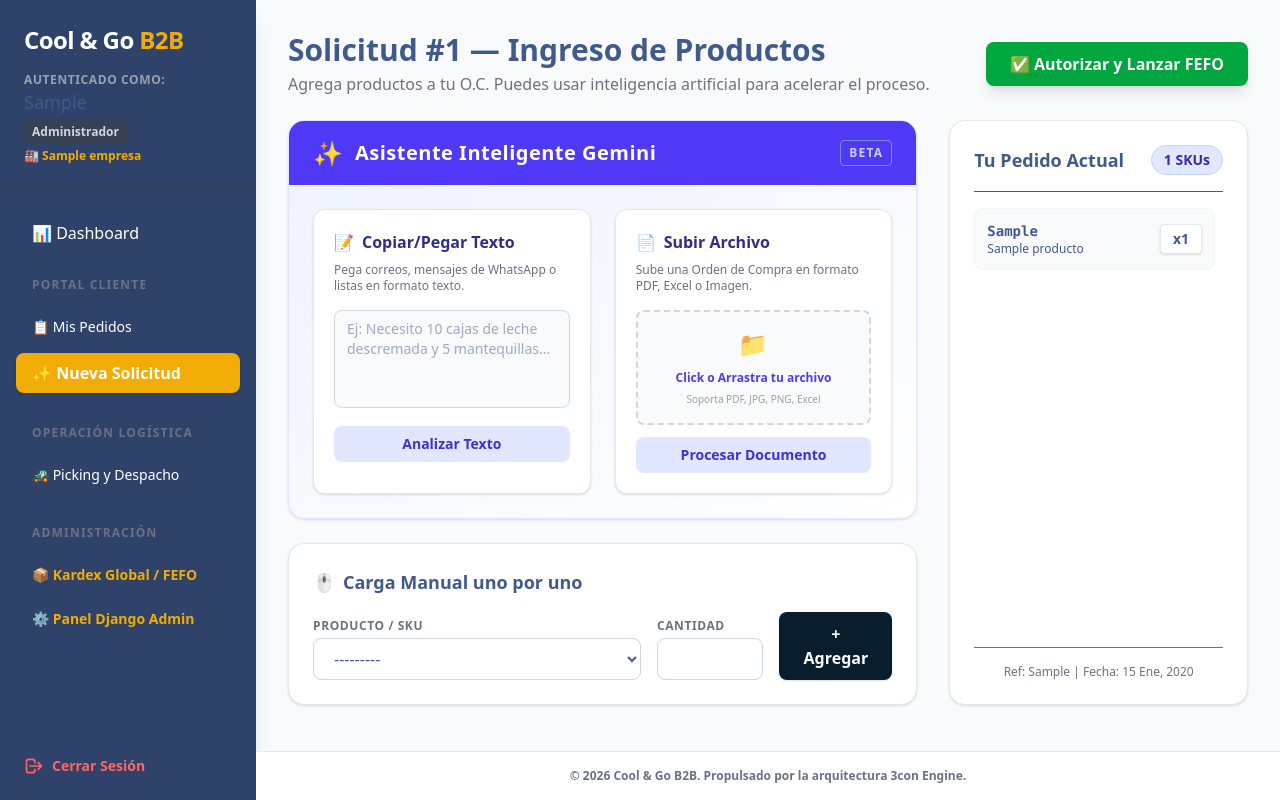
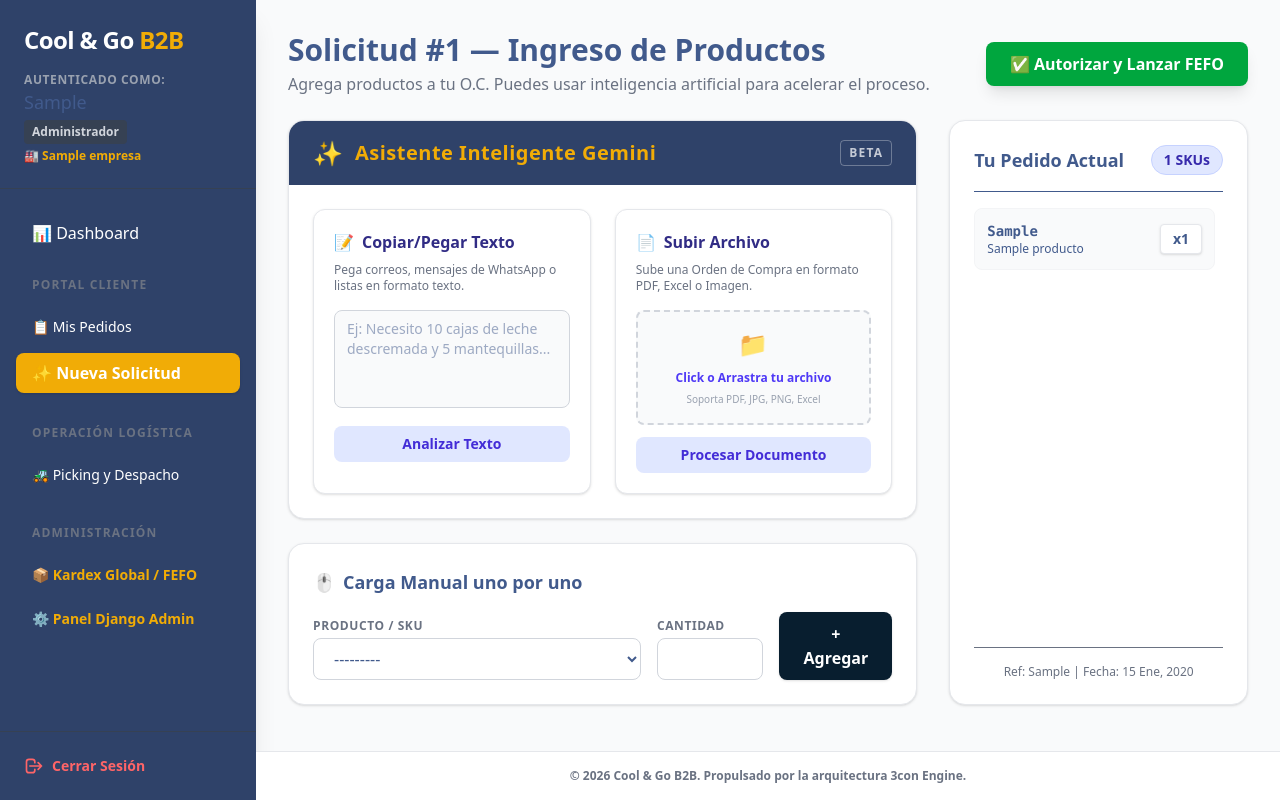
Before and after one commit to CiroCortes/b2b_cool_and_goo, a Django app: page /solicitudes/1/items/ in a window 1280 px wide. Run offline with Django 5.2, Linux system fonts and the light colour scheme; a user stored in the database is signed in; tables that the repository leaves empty hold one stand-in row (values such as "Sample post"); style sheets or scripts are compiled from the project's sources; parts of the project's set-up code (start-up, migrations or seed data) failed here and were passed over; some libraries are stand-ins or nearby versions.

Commit message:
actualizamos algunas graficas

```diff
--- a/templates/base.html
+++ b/templates/base.html
@@ -20,15 +20,37 @@
             --brand-yellow: #F1AC06;
             --brand-dark: #2F4269;
         }
-        .bg-primary { background-color: var(--brand-blue) !important; color: white !important; }
-        .text-primary { color: var(--brand-blue) !important; }
-        .border-primary { border-color: var(--brand-blue) !important; }
 
-        .bg-accent { background-color: var(--brand-yellow) !important; color: white !important; }
-        .text-accent { color: var(--brand-yellow) !important; }
+        /* ── Colores base ──────────────────────────────────────────── */
+        .bg-primary       { background-color: var(--brand-blue) !important; color: white !important; }
+        .text-primary     { color: var(--brand-blue) !important; }
+        .border-primary   { border-color: var(--brand-blue) !important; }
+
+        .bg-accent        { background-color: var(--brand-yellow) !important; color: white !important; }
+        .text-accent      { color: var(--brand-yellow) !important; }
 
         .bg-background-dark { background-color: var(--brand-dark) !important; }
-        .text-secondary { color: var(--brand-blue) !important; }
+        .text-secondary   { color: var(--brand-blue) !important; }
+
+        /* ── Componentes brand reutilizables (DRY) ─────────────────── */
+
+        /* Panel / card con gradiente corporativo oscuro */
+        .bg-brand-gradient {
+            background: linear-gradient(135deg, var(--brand-blue), var(--brand-dark)) !important;
+            color: white !important;
+        }
+
+        /* Encabezado de sección sobre fondo oscuro */
+        .bg-brand-section {
+            background-color: var(--brand-dark) !important;
+            color: white !important;
+        }
+
+        /* Texto amarillo brand — para títulos sobre fondo oscuro */
+        .text-brand-yellow { color: var(--brand-yellow) !important; }
+
+        /* Texto suave sobre fondo oscuro (subtítulos, meta) */
+        .text-brand-muted  { color: rgba(255,255,255,0.72) !important; }
     </style>
 </head>
 
--- a/templates/solicitudes/agregar_item.html
+++ b/templates/solicitudes/agregar_item.html
@@ -40,11 +40,11 @@
     <div class="lg:col-span-8 flex flex-col gap-6">
 
         <!-- CARD 1: Carga Asistida por IA (Gemini) -->
-        <div class="bg-gradient-to-br from-indigo-50 to-white rounded-2xl shadow-sm border border-indigo-100 overflow-hidden">
-            <div class="bg-indigo-600 px-6 py-4 flex items-center gap-3">
+        <div class="bg-white rounded-2xl shadow-sm border border-gray-200 overflow-hidden">
+            <div class="bg-brand-section px-6 py-4 flex items-center gap-3">
                 <span class="text-2xl">✨</span>
-                <h2 class="text-xl font-bold text-white tracking-wide">Asistente Inteligente Gemini</h2>
-                <span class="ml-auto text-indigo-200 text-xs font-semibold uppercase tracking-widest border border-indigo-400 px-2 py-1 rounded">Beta</span>
+                <h2 class="text-xl font-bold text-brand-yellow tracking-wide">Asistente Inteligente Gemini</h2>
+                <span class="ml-auto text-brand-muted text-xs font-semibold uppercase tracking-widest border border-white/30 px-2 py-1 rounded">Beta</span>
             </div>
 
             <div class="p-6 grid grid-cols-1 md:grid-cols-2 gap-6">
```
Also changed, not shown: core/views.py (+4 -13 lines), templates/core/dashboard_cliente.html (+4 -4 lines), templates/inventario/maestro.html (+6 -6 lines).
